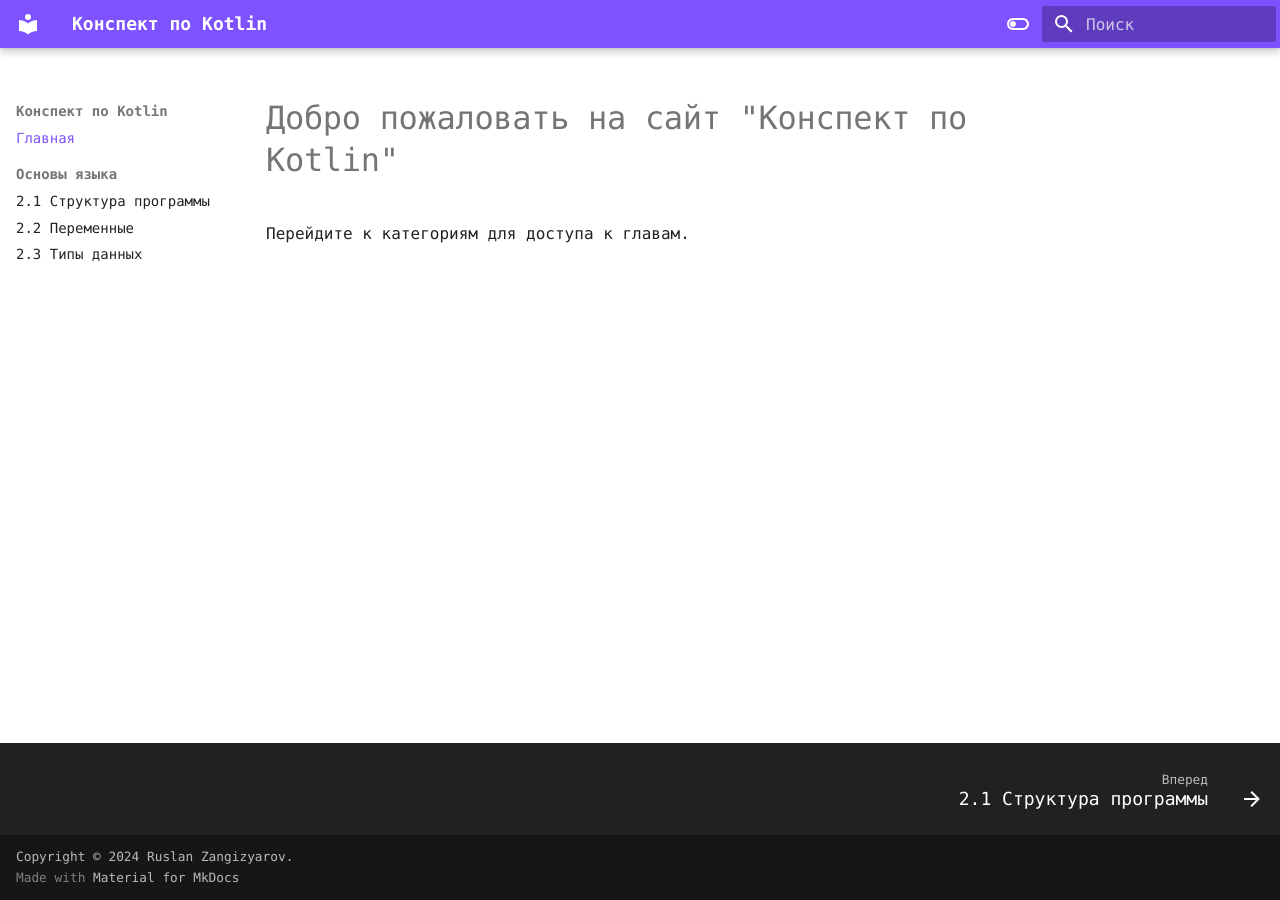
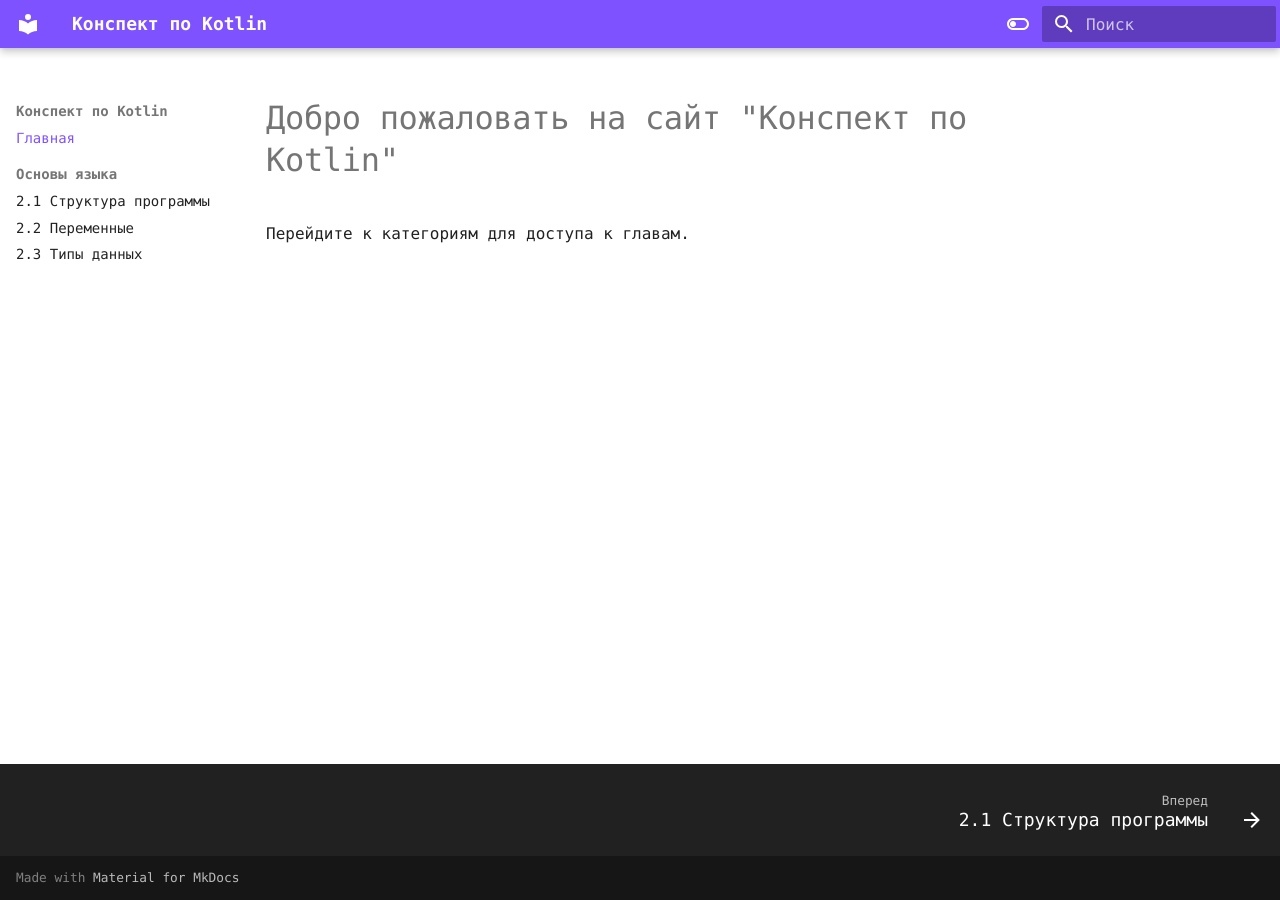
Before and after one commit to rzangizyarov/metanit_kotlin_abstract, an MkDocs documentation site: the page built from docs/index.md, in a window 1280 px wide. Built offline with MkDocs 1.6.1 and Material for MkDocs 9.7.7, drawn with Linux system fonts in a browser that asks for light colours; some web fonts are replaced; some of the changed lines change nothing that is shown.

Commit message:
Исправить настройки для сборки в pdf.

```diff
--- a/mkdocs.yml
+++ b/mkdocs.yml
@@ -67,16 +67,22 @@
 
 #plugins:
 #    - with-pdf:
+#        author: Ruslan Zangizyarov
+#        copyright: Copyright &copy; 2024 Ruslan Zangizyarov
+#
 #        cover: true
 #        cover_title: Конспект по Kotlin
 #        cover_subtitle: версия для PDF
+#
 #        toc_title: Оглавление
 #        toc_level: 3
 #        ordered_chapter_level: 1
+#
 #        two_columns_level: 3
+#
 #        output_path: ../pdf/Kotlin - metanit.com.pdf
 
 #extra:
 #  generator: false
 
-copyright: Copyright &copy; 2024 <a href="https://github.com/rzangizyarov">Ruslan Zangizyarov</a>.
+#copyright: Copyright &copy; 2024 <a href="https://github.com/rzangizyarov">Ruslan Zangizyarov</a>.
```
Also changed, not shown: 1 other file.
